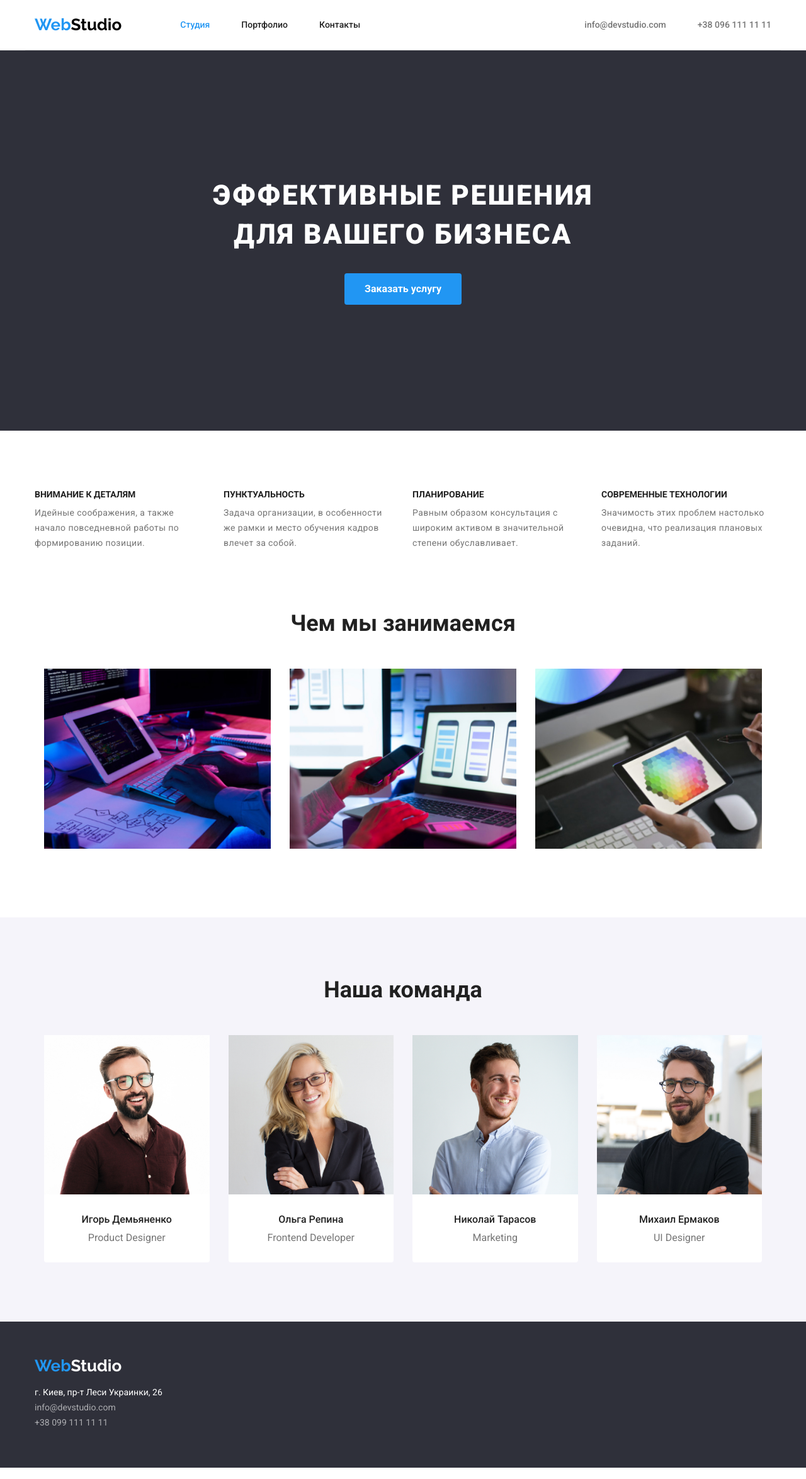
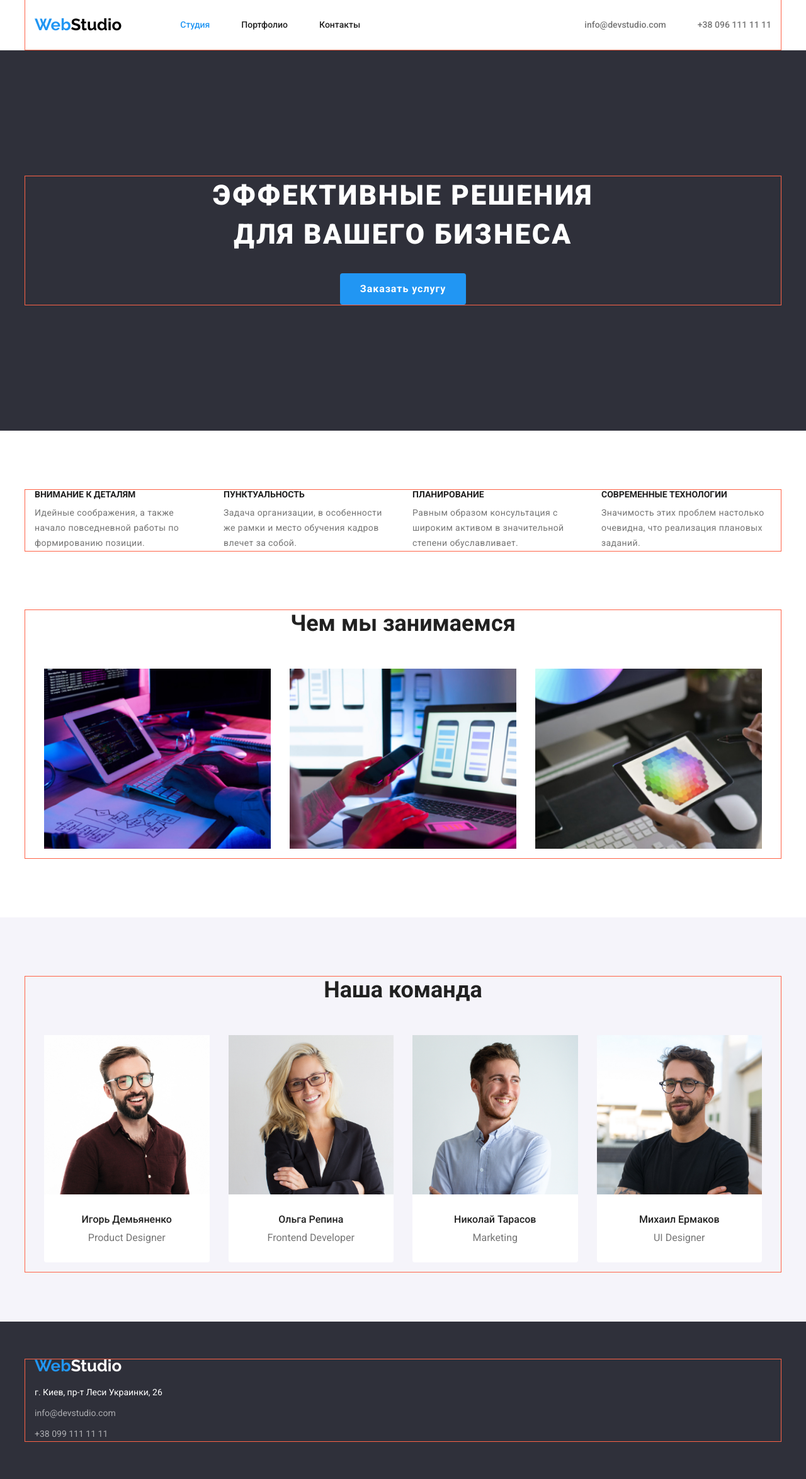
Before and after one commit to AndriiGargat-UA/goit-markup-hw-03, a plain HTML site: page index.html in a window 1280 px wide. Shown: the whole page at 63% size. Drawn offline with nearby package versions, Linux system fonts and the light colour scheme.

Commit message:
Update styles.css
Виправлення ДЗ (без flex-cітки)

```diff
--- a/css/styles.css
+++ b/css/styles.css
@@ -111,7 +111,6 @@ body {
 .header-container {
     display: flex;
     align-items: center;
-    border-bottom: 1px solid var(--border-color);
 }
 
 .header-nav {
@@ -173,6 +172,10 @@ body {
     color: var(--acent-txt-color);
 }
 
+.header {
+    border-bottom: 1px solid var(--border-color);
+}
+
 /* Hero section */
 .hero {
     background-color: var(--dark-bg-color);
@@ -182,7 +185,7 @@ body {
 
 .main-title {
     width: 696px;
-    padding-bottom: 30px;
+    margin-bottom: 30px;
     margin-left: auto;
     margin-right: auto;
 
@@ -204,6 +207,7 @@ body {
     font-weight: 700;
     font-size: 16px;
     line-height: 1.9;
+    letter-spacing: 0.06em;
     color: var(--white-txt-color);
     background-color: var(--acent-txt-color);
     border-radius: 4px;
@@ -293,7 +297,7 @@ body {
 }
 
 .team-title {
-   margin-bottom: 10px;
+    margin-bottom: 10px;
 
     font-weight: 500;
     font-size: 16px;
@@ -334,6 +338,10 @@ body {
     line-height: 1.7;
 }
 
+.footer-list-item:not(:last-child) {
+    margin-bottom: 9px;
+}
+
 .address-link {
     color: var(--white-txt-color);
 }
@@ -348,7 +356,6 @@ body {
 .footer-contact:focus {
     color: var(--acent-txt-color);
 }
-
 
 /* Portfolio sections */
 .portfolio-btns-list {
@@ -383,6 +390,8 @@ body {
 .card-text {
     padding: 20px 24px;
     border-bottom: 1px solid var(--secondary-border-color);
+    border-left: 1px solid var(--secondary-border-color);
+    border-right: 1px solid var(--secondary-border-color);
 }
 
 .portfolio-title {
@@ -402,3 +411,13 @@ body {
 .portfolio {
     padding-bottom: 79px;
 }
+
+
+
+
+
+
+
+.container {
+    outline: 1px solid tomato;
+}
```
